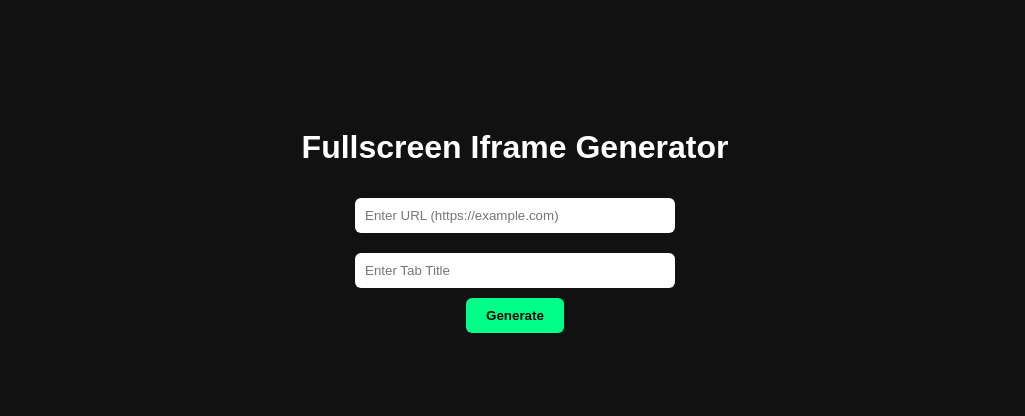
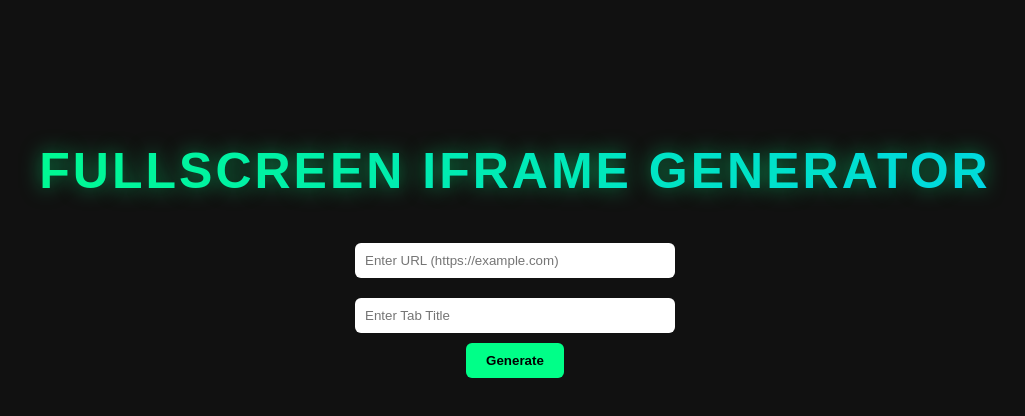
Before and after one commit to Iframe-Generator/2, a plain HTML site: page index.html in a window 1280 px wide. Shown: the whole page, without its empty margins (125-1150 px from the left). Drawn offline with Linux system fonts and the light colour scheme.

Commit message:
Update index.html

```diff
--- a/index.html
+++ b/index.html
@@ -33,6 +33,17 @@
 
     button:hover {
       background: #00cc6a;
+    }
+
+    h1 {
+      font-size: 50px;
+      font-weight: 900;
+      background: linear-gradient(90deg, #00ff88, #00ccff);
+      -webkit-background-clip: text;
+      -webkit-text-fill-color: transparent;
+      text-transform: uppercase;
+      letter-spacing: 3px;
+      text-shadow: 0 0 20px rgba(0,255,136,0.5);
     }
   </style>
 </head>
```
